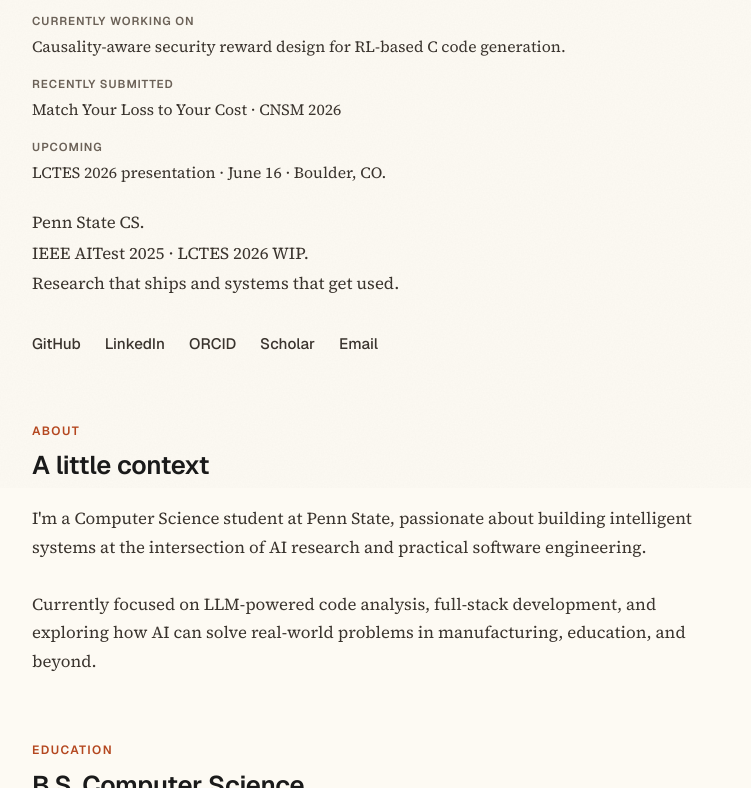
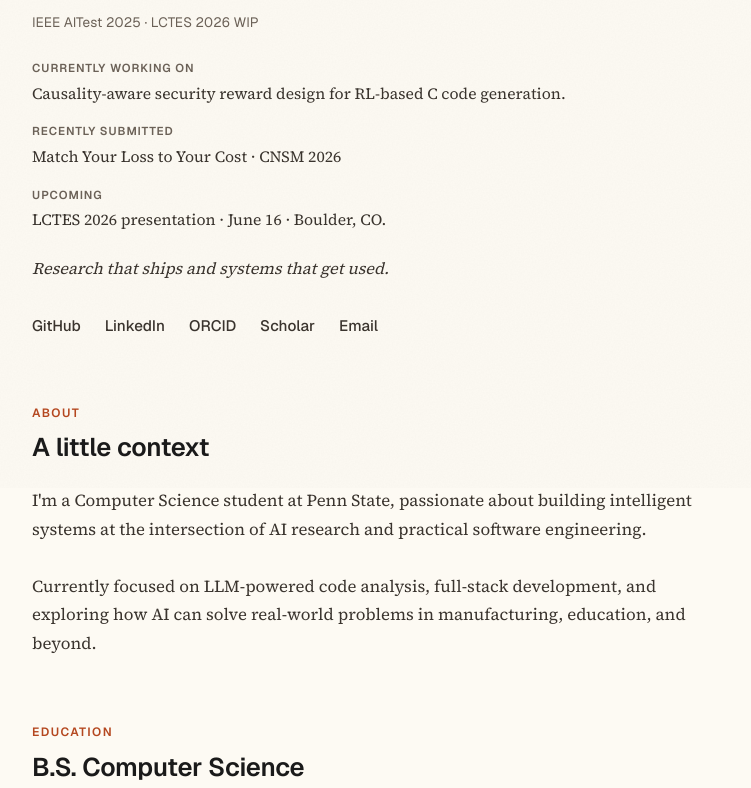
Before and after one commit to SuryanshSS1011/suryanshss1011.github.io, an Astro site: page / in a window 1280 px wide. Shown: the part 312-1100 px from the top of the page, without its empty margins (260-1011 px from the left). Built offline with nearby package versions, Linux system fonts and the light colour scheme; Astro itself is replaced by a stand-in of ours.

Commit message:
content: move identity + credentials to subtitle area, closing line stays editorial

```diff
--- a/src/data/site.ts
+++ b/src/data/site.ts
@@ -1,16 +1,16 @@
-// Visible hero bio is rendered line-by-line from this array. The single-string
-// `description` below is reserved for og:description and is the joined form.
-const bioLines = [
-  "Penn State CS.",
-  "IEEE AITest 2025 · LCTES 2026 WIP.",
-  "Research that ships and systems that get used."
-];
-
 export const site = {
   name: "Suryansh Sijwali",
+  // Subtitle pairs affiliation with role for instant identity. Renders italic.
+  subtitle: "Penn State CS · AI/ML Engineer & Researcher",
+  // Real publication credits only (submissions belong in the status block).
+  // Renders as a small muted line under the subtitle.
+  credentials: "IEEE AITest 2025 · LCTES 2026 WIP",
+  // Editorial closing line. Renders after the status block as its own moment.
+  closingLine: "Research that ships and systems that get used.",
+  // og:description, used for social unfurls when no per-page override is set.
+  description: "Penn State CS. AI/ML Engineer & Researcher. IEEE AITest 2025, LCTES 2026 WIP. Research that ships and systems that get used.",
+  // Kept for backwards compatibility with any code that imports site.title.
   title: "AI/ML Engineer & Researcher",
-  bioLines,
-  description: bioLines.join(' '),
   url: "https://suryanshss1011.github.io",
   social: {
     github: "https://github.com/SuryanshSS1011",
--- a/src/pages/index.astro
+++ b/src/pages/index.astro
@@ -33,7 +33,8 @@ const flagships = flagshipTitles
 >
   <section class="profile">
     <h1>{site.name}</h1>
-    <p class="subtitle">{site.title}</p>
+    <p class="subtitle">{site.subtitle}</p>
+    <p class="credentials">{site.credentials}</p>
     <dl class="status">
       <div class="status-row">
         <dt>Currently working on</dt>
@@ -48,9 +49,7 @@ const flagships = flagshipTitles
         <dd>{about.upcoming}</dd>
       </div>
     </dl>
-    <div class="bio">
-      {site.bioLines.map((line) => <p>{line}</p>)}
-    </div>
+    <p class="closing-line">{site.closingLine}</p>
 
     <div class="links">
       <a href={site.social.github} target="_blank" rel="noopener">GitHub</a>
--- a/src/styles/global.css
+++ b/src/styles/global.css
@@ -728,18 +728,26 @@ nav .links a[aria-current="page"] {
   line-height: 1.5;
 }
 
-.profile .bio {
-  font-size: 1.05rem;
-  margin-bottom: var(--spacing-xl);
-  line-height: 1.7;
+/* Credentials line: small muted line under the subtitle for real publication credits. */
+.profile .credentials {
+  font-family: var(--font-display);
+  font-size: 0.85rem;
+  color: var(--text-muted);
+  letter-spacing: 0.01em;
+  margin-top: 0.15rem;
+  margin-bottom: var(--spacing-lg);
 }
 
-.profile .bio p {
-  margin: 0;
-}
-
-.profile .bio p + p {
-  margin-top: 0.15rem;
+/* Closing line: editorial sentence after the status block, before the links. */
+.profile .closing-line {
+  font-family: var(--font-body);
+  font-size: 1.02rem;
+  color: var(--text-secondary);
+  font-style: italic;
+  line-height: 1.55;
+  margin-top: var(--spacing-lg);
+  margin-bottom: var(--spacing-xl);
+  max-width: 48ch;
 }
 
 .profile .links {
```
